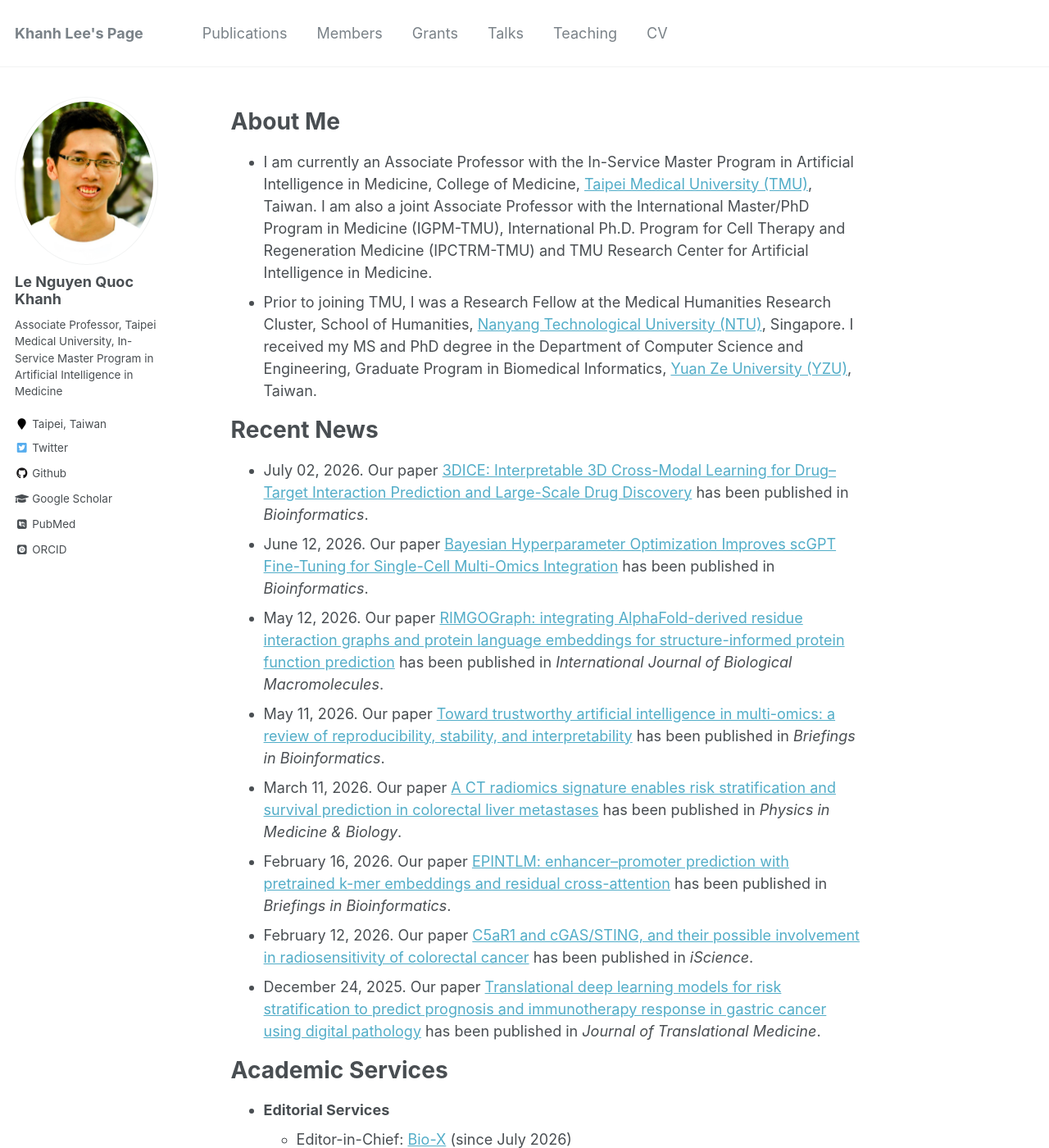
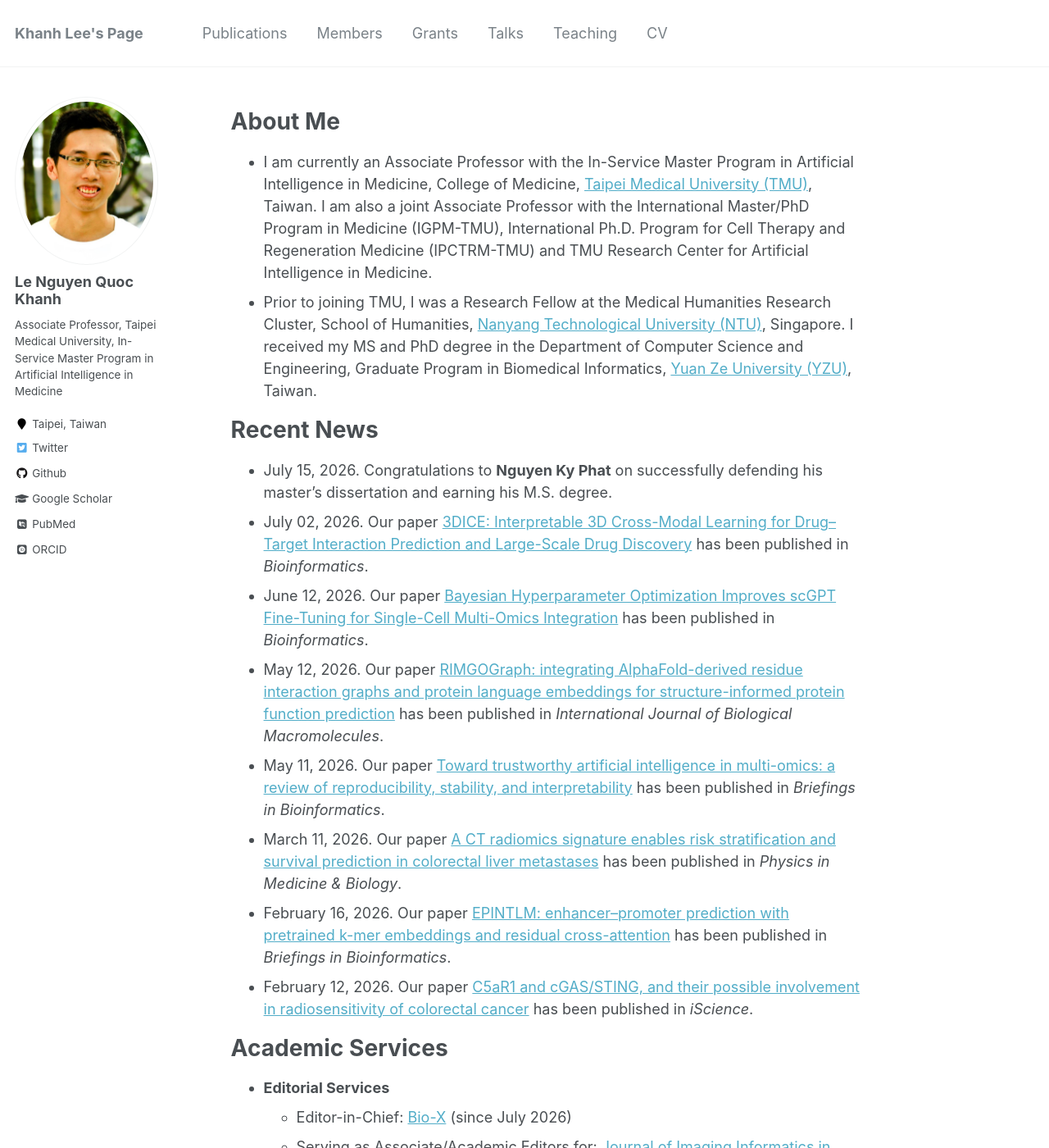
Before and after one commit to khanhlee/khanhlee.github.io, a Jekyll site: the page built from _pages/about.md, in a window 1280 px wide and 1400 px high. Shown: the whole window at 82% size. Built offline with Jekyll 4.4.1, drawn with Linux system fonts in a browser that asks for light colours; some web fonts are replaced; some of the changed text lies outside the part shown.

Commit message:
Update about.md

```diff
--- a/_pages/about.md
+++ b/_pages/about.md
@@ -13,6 +13,7 @@ redirect_from:
 * Prior to joining TMU, I was a Research Fellow at the Medical Humanities Research Cluster, School of Humanities, [Nanyang Technological University (NTU)](http://www.ntu.edu.sg), Singapore. I received my MS and PhD degree in the Department of Computer Science and Engineering, Graduate Program in Biomedical Informatics, [Yuan Ze University (YZU)](https://www.yzu.edu.tw/), Taiwan.
 
 # Recent News
+* July 15, 2026. Congratulations to <b>Nguyen Ky Phat</b> on successfully defending his master's dissertation and earning his M.S. degree.
 * July 02, 2026. Our paper [3DICE: Interpretable 3D Cross-Modal Learning for Drug–Target Interaction Prediction and Large-Scale Drug Discovery](https://doi.org/10.1093/bioinformatics/btag488) has been published in <i>Bioinformatics</i>.
 * June 12, 2026. Our paper [Bayesian Hyperparameter Optimization Improves scGPT Fine-Tuning for Single-Cell Multi-Omics Integration](https://doi.org/10.1093/bioinformatics/btag374) has been published in <i>Bioinformatics</i>.
 * May 12, 2026. Our paper [RIMGOGraph: integrating AlphaFold-derived residue interaction graphs and protein language embeddings for structure-informed protein function prediction](https://doi.org/10.1016/j.ijbiomac.2026.152509) has been published in <i>International Journal of Biological Macromolecules</i>.
@@ -20,7 +21,6 @@ redirect_from:
 * March 11, 2026. Our paper [A CT radiomics signature enables risk stratification and survival prediction in colorectal liver metastases](https://doi.org/10.1088/1361-6560/ae4c14) has been published in <i>Physics in Medicine & Biology</i>.
 * February 16, 2026. Our paper [EPINTLM: enhancer–promoter prediction with pretrained k-mer embeddings and residual cross-attention](https://doi.org/10.1093/bib/bbag064) has been published in <i>Briefings in Bioinformatics</i>.
 * February 12, 2026. Our paper [C5aR1 and cGAS/STING, and their possible involvement in radiosensitivity of colorectal cancer](https://doi.org/10.1016/j.isci.2026.115009) has been published in <i>iScience</i>.
-* December 24, 2025. Our paper [Translational deep learning models for risk stratification to predict prognosis and immunotherapy response in gastric cancer using digital pathology](https://doi.org/10.1186/s12967-025-07416-z) has been published in <i>Journal of Translational Medicine</i>.
 
 # Academic Services
 * <b>Editorial Services</b>
```
Also changed, not shown: other parts of _pages/about.md (+1 -0 lines).
